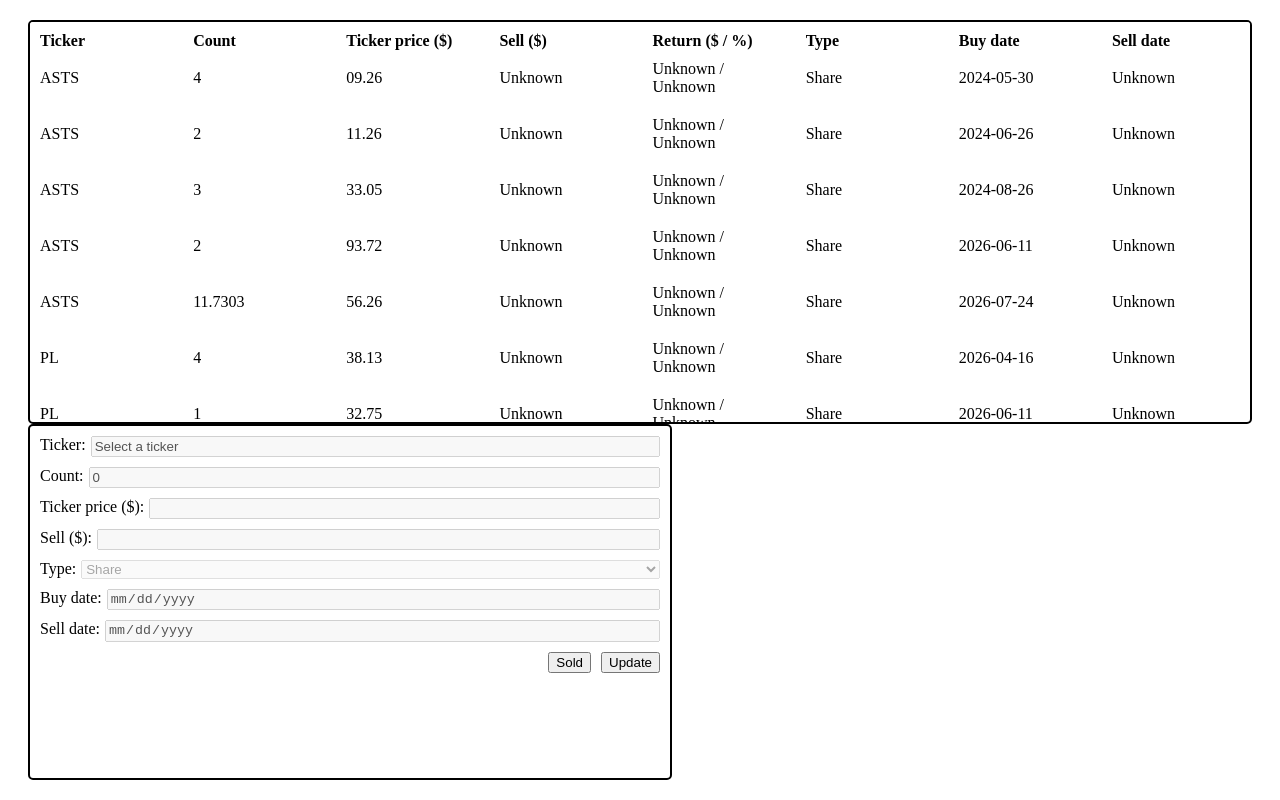
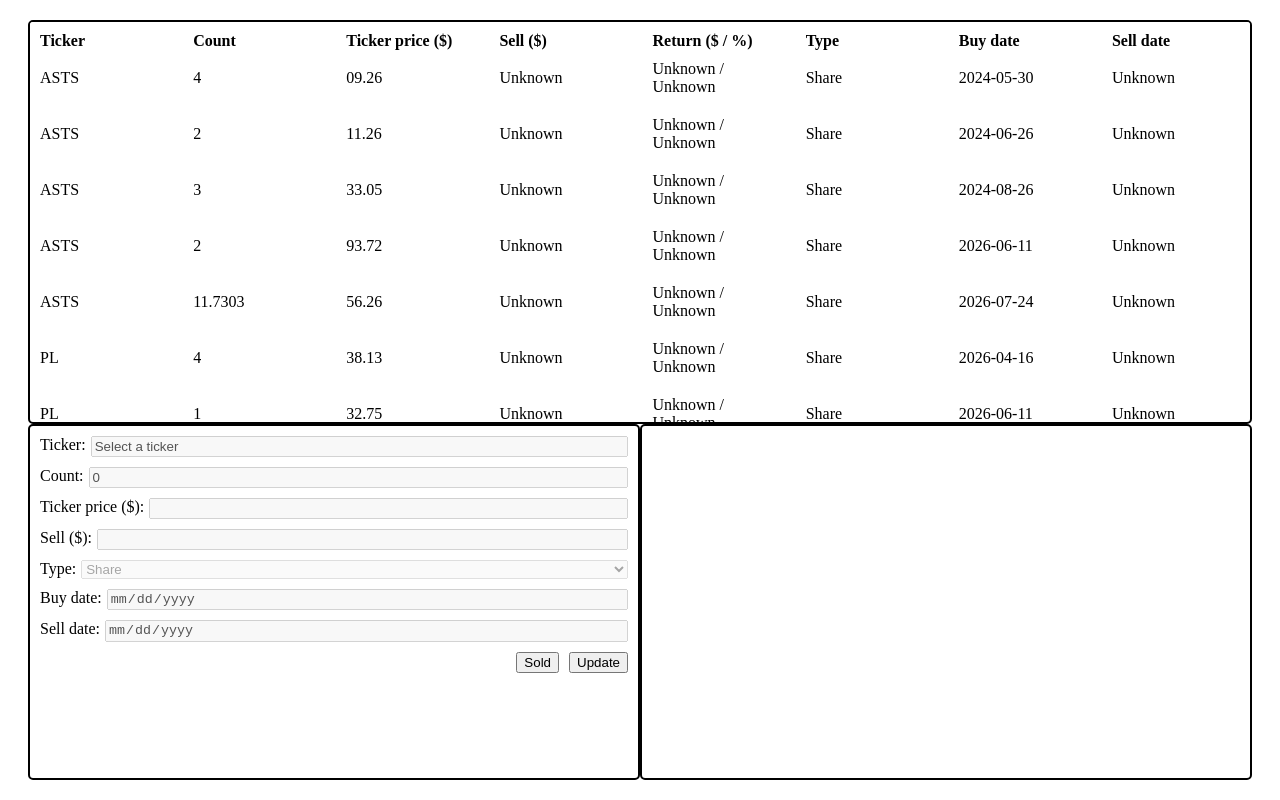
Before and after one commit to Daniel-Zheleznov/dztk, a React (Vite) app in the folder frontend/: page / in a window 1280 px wide. Built offline with nearby package versions, Linux system fonts and the light colour scheme.

Commit message:
wip v 0.1.0
 * Inital start for the TotalInspector, just got to quickyl brainstorm what data it should display and how

```diff
--- a/frontend/src/App.jsx
+++ b/frontend/src/App.jsx
@@ -2,6 +2,7 @@ import { useState } from 'react';
 
 import TradeInspector from "./components/TradeInspector"
 import TradeRow from './components/TradeRow';
+import TotalInspector from './components/TotalInspector';
 
 function App() {
     const [active_trade, set_active_trade] = useState({ unique_id: -1 });
@@ -111,7 +112,11 @@ function App() {
                     return <TradeRow key={item.unique_id} highlighted={index+1 == active_trade.unique_id} trade={item} header={false} on_click={(trade) => {set_active_trade({...trade})}}/>
                 })}
             </div>
-            <TradeInspector trade={active_trade} update_local={update_active_trade} update_global={update_global_trade}/>
+
+            <div className="inspectors">
+                <TradeInspector trade={active_trade} update_local={update_active_trade} update_global={update_global_trade}/>
+                <TotalInspector/>
+            </div>
         </>
     )
 }
--- a/frontend/src/components/TotalInspector.jsx
+++ b/frontend/src/components/TotalInspector.jsx
@@ -0,0 +1,9 @@
+function TotalInspector() {
+    return (
+        <div className="total-inspector">
+
+        </div>
+    );
+}
+
+export default TotalInspector;
--- a/frontend/src/main.css
+++ b/frontend/src/main.css
@@ -114,6 +114,48 @@
     gap: 10px;
 }
 
+.trade-inspector-sold-dialog-group {
+    display: flex;
+    flex-direction: column;
+}
+
+.trade-inspector-sold-dialog-group * {
+    align-self: center;
+}
+
+.trade-inspector-sold-dialog-group > button {
+    padding: 0px;
+    margin: 0px;
+
+    margin-top: 10px;
+
+    flex-grow: 0;
+    align-self: center;
+    width: 50%;
+}
+
+.total-inspector {
+    width: 50vw;
+    height: calc(50vh - 40px - 8px);
+
+    margin-right: 20px;
+
+    display: flex;
+    flex-direction: column;
+
+    border: 2px solid black;
+    border-radius: 5px;
+
+    overflow: auto;
+
+    user-select: none;
+}
+
+.inspectors {
+    display: flex;
+    flex-direction: row;
+}
+
 .trade-inspector-error {
     font-size: 16px;
     margin: 0px;
```
Also changed, not shown: 1 other file (tests, documents, lock files or other folders).
